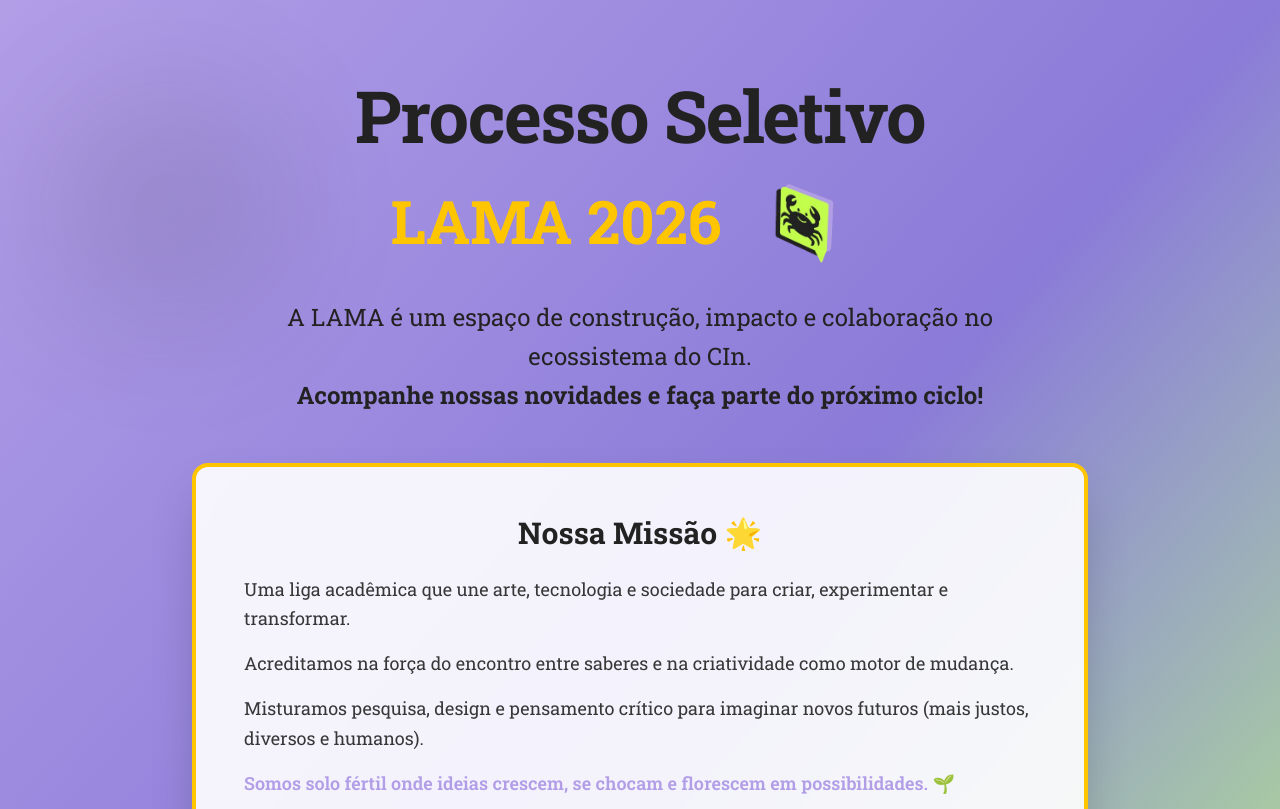
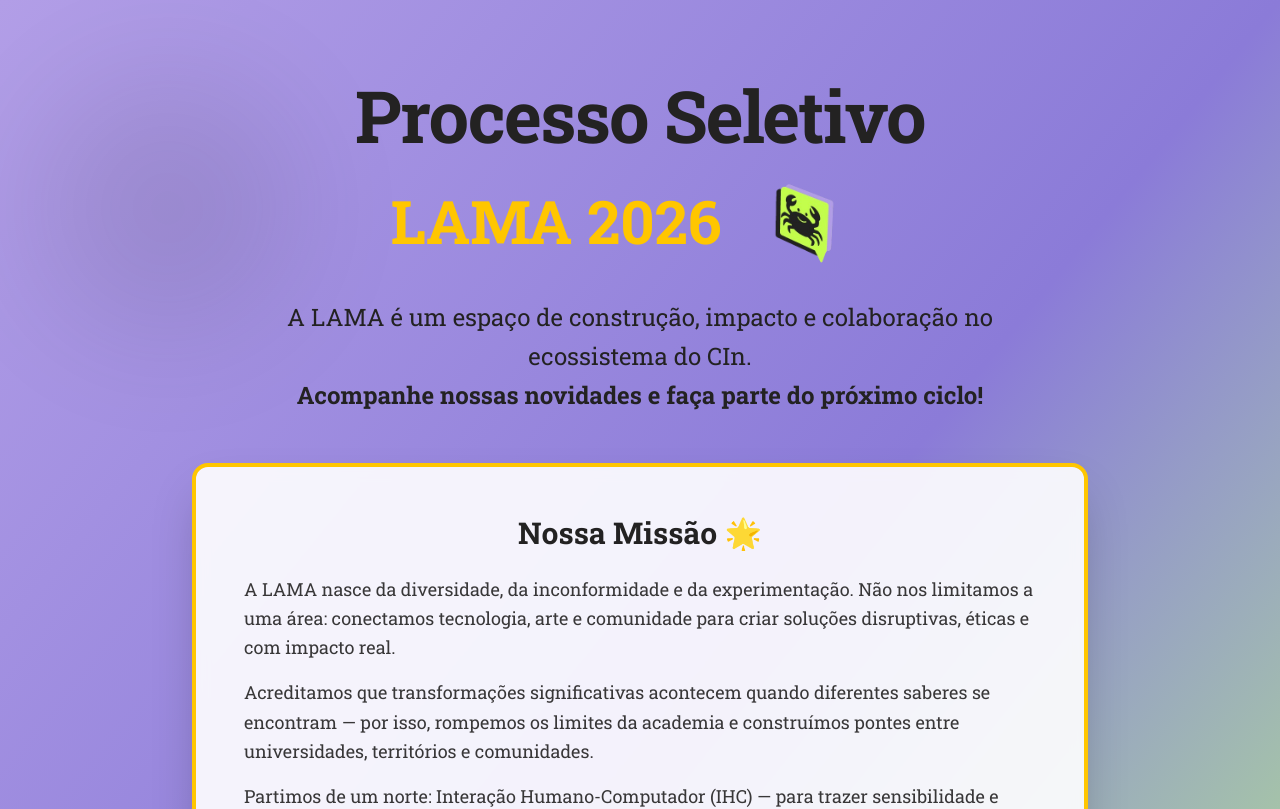
Before and after one commit to lama-ufpe/showcase, a Next.js app: page / in a window 1280 px wide. Shown: the top 809 px of the page. Built offline with nearby package versions, Linux system fonts and the light colour scheme.

Commit message:
feat: update LAMA mission text to emphasize diversity and connection
Highlight diversity, experimentation, and tech-art-community link
with new content and growth emoji.

Co-authored-by: Liga Acadêmica de Mídias e Arte <236492735+lama-ufpe@users.noreply.github.com>

```diff
--- a/app/page.tsx
+++ b/app/page.tsx
@@ -40,18 +40,22 @@ export default function Home() {
             <h2 className="text-2xl md:text-3xl font-bold text-[#232222] mb-6 text-center">{"Nossa Missão 🌟"}</h2>
             <div className="space-y-4 text-base md:text-lg text-[#232222]/90">
               <p className="leading-relaxed">
-                {"Uma liga acadêmica que une arte, tecnologia e sociedade para criar, experimentar e transformar."}
-              </p>
-              <p className="leading-relaxed">
-                {"Acreditamos na força do encontro entre saberes e na criatividade como motor de mudança."}
+                {
+                  "A LAMA nasce da diversidade, da inconformidade e da experimentação. Não nos limitamos a uma área: conectamos tecnologia, arte e comunidade para criar soluções disruptivas, éticas e com impacto real."
+                }
               </p>
               <p className="leading-relaxed">
                 {
-                  "Misturamos pesquisa, design e pensamento crítico para imaginar novos futuros (mais justos, diversos e humanos)."
+                  "Acreditamos que transformações significativas acontecem quando diferentes saberes se encontram — por isso, rompemos os limites da academia e construímos pontes entre universidades, territórios e comunidades."
+                }
+              </p>
+              <p className="leading-relaxed">
+                {
+                  "Partimos de um norte: Interação Humano-Computador (IHC) — para trazer sensibilidade e colocar pessoas no centro do projeto; Visualização de Dados — para transformar informação em impacto imediato e ação; Criatividade Computacional — para prototipar e escalar soluções grandes e ousadas. São pontos de partida, não limites."
                 }
               </p>
               <p className="leading-relaxed font-semibold text-[#B29EE7]">
-                {"Somos solo fértil onde ideias crescem, se chocam e florescem em possibilidades. 🌱"}
+                {"Somos solo fértil onde ideias se encontram, crescem e geram transformação. 🌱"}
               </p>
             </div>
           </div>
```
